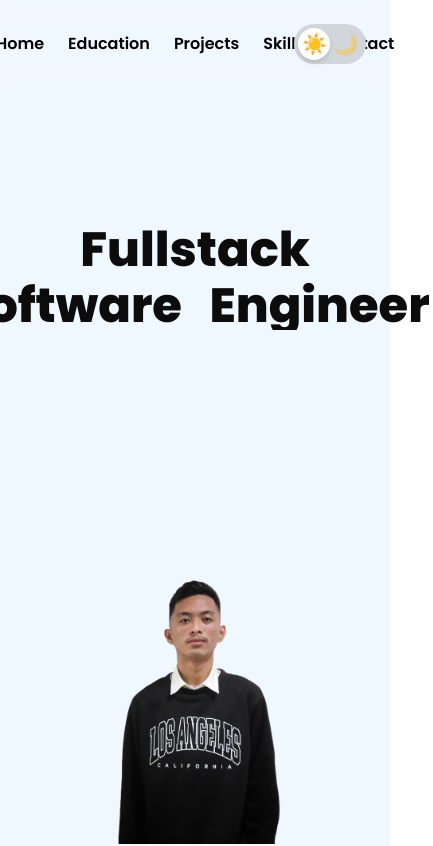
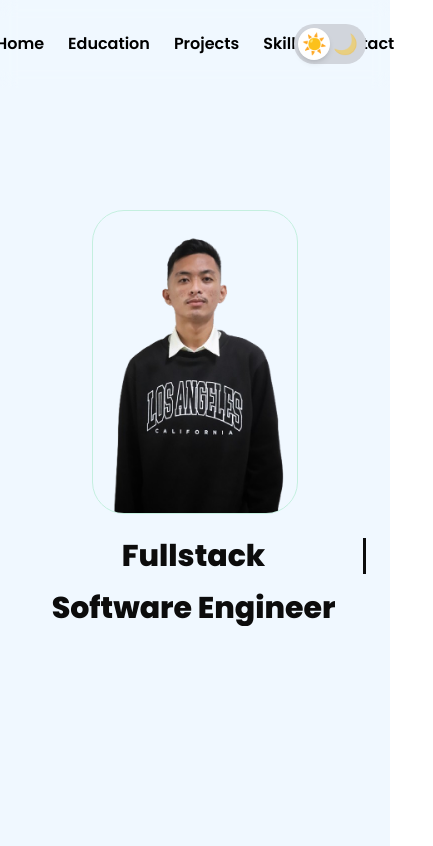
Before and after one commit to httperror505/ModernPortfolio, a React (Vite) app: page / in a window 390 px wide. Shown: the top 846 px of the page, 433 px wide, since content can reach past the window. Built offline with nearby package versions, Linux system fonts and the light colour scheme.

Commit message:
Restructures home section with animated elements
Refactors the home section layout for improved responsiveness and visual appeal.

Introduces slide-in animations for image and text elements.

Updates styling for the typing animation to enhance the user experience.

```diff
--- a/src/components/Education.jsx
+++ b/src/components/Education.jsx
@@ -11,7 +11,7 @@ import {
 export default function Education() {
   return (
     <section id="education" className="justify-center p-10">
-      <div className="w-full ">
+      <div className="w-full h-full">
         <h2 className="text-5xl font-bold dark:text-[#c4efdf] Poppins text-center">
           Education
         </h2>
--- a/src/components/Home.jsx
+++ b/src/components/Home.jsx
@@ -20,24 +20,44 @@ export default function Home() {
         </h1>
       </div> */}
 
-<div className="text-center absolute inset-0 flex flex-col items-center justify-center z-0 pb-70">
+      {/* <div className="text-center absolute inset-0 flex flex-col items-center justify-center z-0 pb-70">
         <h1 className="text-5xl sm:text-7xl md:text-6xl lg:text-9xl font-extrabold text-[#0C0C0C] dark:text-[#c4efdf] text-center">
           <span className="typing-animation-line1">Fullstack</span>
           <br />
-    <span className="typing-animation-line2">Software&nbsp;&nbsp;&nbsp;Engineer</span>
+          <span className="typing-animation-line2">
+            Software&nbsp;&nbsp;&nbsp;Engineer
+          </span>
         </h1>
       </div>
 
-<div>
+      <div></div>
 
-</div>
-
-      {/* Image */}
       <img
         src="/portrait.png"
         alt="John Rey's Portrait"
         className="absolute bottom-0 w-[50%] sm:w-[50%] md:w-[40%] lg:w-[23%] mx-auto left-0 right-0"
+      /> */}
+
+      <div className="flex flex-col md:flex-row items-center justify-center min-h-screen p-6 relative overflow-hidden">
+        {/* Image Section */}
+        <div className="w-full md:w-1/3 flex justify-center md:justify-end mb-6 md:mb-0 slide-in-left">
+          <img
+            src="/portrait.png"
+            alt="John Rey's Portrait"
+            className="w-[60%] sm:w-[50%] md:w-[80%] lg:w-[70%] border border-[#c4efdf] rounded-4xl"
           />
+        </div>
+
+        {/* Text Section */}
+        <div className="w-full md:w-2/3 flex justify-center md:justify-start slide-in-right">
+          <h1 className="text-3xl sm:text-5xl md:text-4xl lg:text-6xl font-extrabold text-[#0C0C0C] dark:text-[#c4efdf] text-center md:text-left">
+            <span className="typing-line typing-line1">Fullstack</span>
+            <span className="typing-line typing-line2 mt-2">
+              Software Engineer
+            </span>
+          </h1>
+        </div>
+      </div>
     </section>
   );
 }
--- a/src/index.css
+++ b/src/index.css
@@ -12,42 +12,84 @@ body {
 }
 
 @keyframes typing {
-  0% {
+  from {
     width: 0;
   }
-  100% {
+  to {
     width: 100%;
   }
 }
 
 @keyframes blink {
+  0%, 100% {
+    border-color: transparent;
+  }
   50% {
-    border-color: transparent;
+    border-color: currentColor;
   }
 }
 
-.typing-animation-line1 {
+.typing-line {
   display: inline-block;
   overflow: hidden;
   white-space: nowrap;
+  border-right: 3px solid currentColor;
   width: 0;
-  animation: typing 1s steps(9) 1s forwards, blink 0.25s step-end infinite; /* Typing + blinking for Fullstack */
 }
 
-.typing-animation-line2 {
-  display: inline-block;
-  overflow: hidden;
-  white-space: nowrap;
-  width: 0;
-  border-right: 3px solid black; /* Cursor for line 2 */
-  animation: typing 2s steps(17) 2s forwards, blink 0.75s step-end infinite; /* Typing + blinking for Software Engineer */
+.typing-line1 {
+  animation: typing 2s steps(10, end) 0.5s forwards;
 }
 
+.typing-line2 {
+  animation:
+    typing 2s steps(17, end) 2.8s forwards,
+    blink 0.75s step-end infinite 4.8s;
+}
+
+
+/* Dark mode support */
 @media (prefers-color-scheme: dark) {
-  .typing-animation-line2 {
-    border-right: 3px solid white; /* Cursor color for dark mode */
+  .typing-line1,
+  .typing-line2 {
+    border-right-color: white;
   }
 }
+
+/* Slide-in animations */
+@layer utilities {
+  .slide-in-left {
+    animation: slide-in-left 1s ease-out forwards;
+  }
+
+  .slide-in-right {
+    animation: slide-in-right 1s ease-out forwards;
+  }
+
+  @keyframes slide-in-left {
+    0% {
+      transform: translateX(-100%);
+      opacity: 0;
+    }
+    100% {
+      transform: translateX(0);
+      opacity: 1;
+    }
+  }
+
+  @keyframes slide-in-right {
+    0% {
+      transform: translateX(100%);
+      opacity: 0;
+    }
+    100% {
+      transform: translateX(0);
+      opacity: 1;
+    }
+  }
+}
+
+
 
 /*
 :root {
```
Lines whose indentation alone changed are shown as unchanged.
